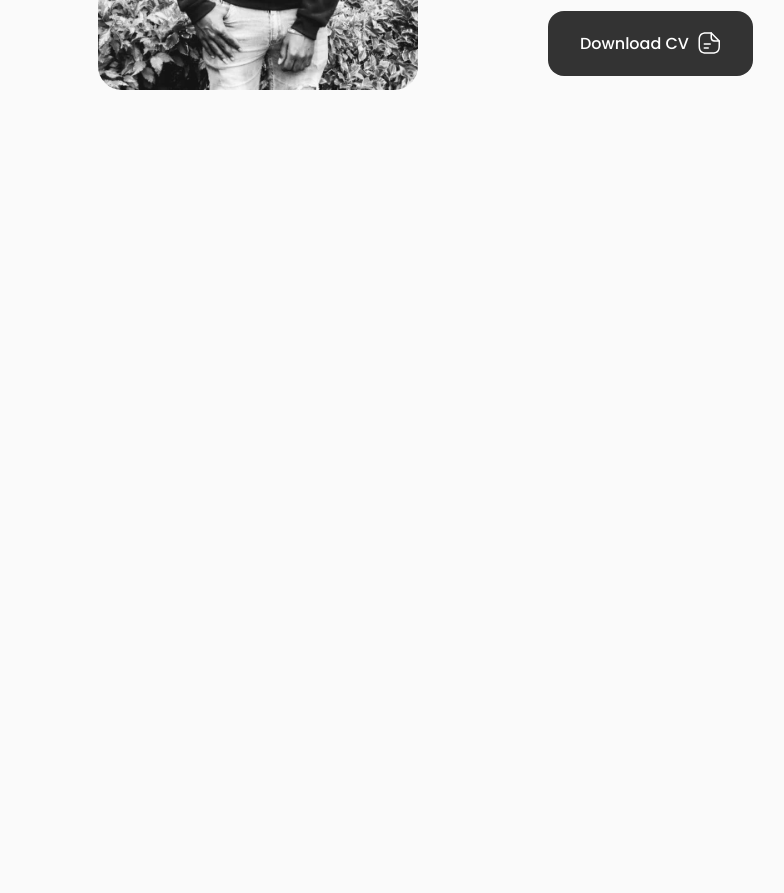
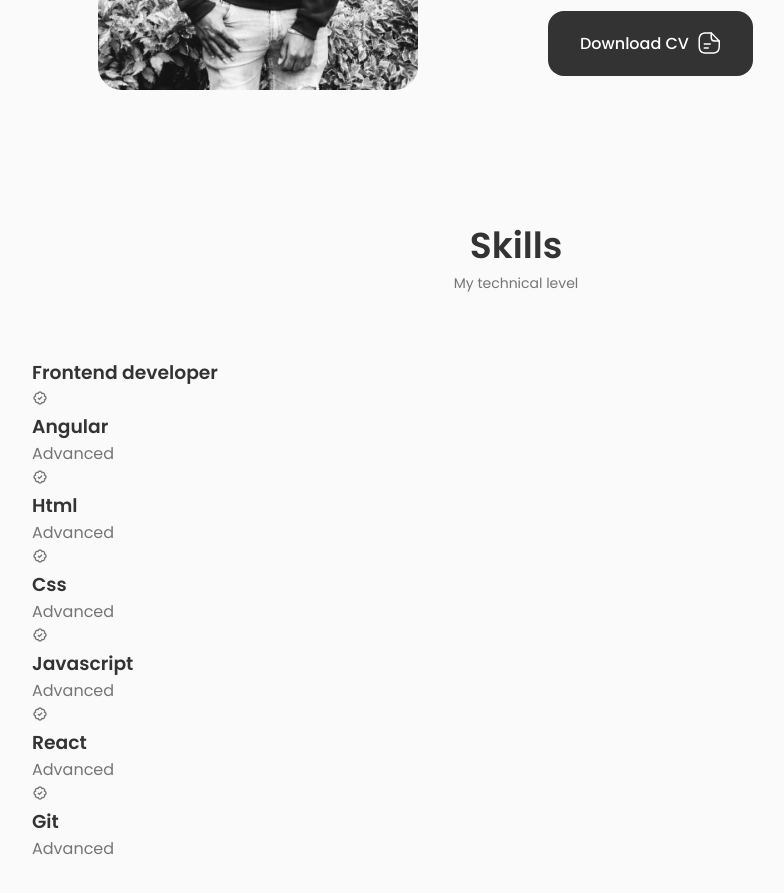
Before and after one commit to ch1n069/Portfolio, a React (Create React App) app: page / in a window 1280 px wide. Shown: the part 1240-2133 px from the top of the page, without its empty margins (124-908 px from the left). Before the commit the page ends 1362 px from the top, so only its background shows below. Built offline with nearby package versions, Linux system fonts and the light colour scheme.

Commit message:
created the backend and front end components

```diff
--- a/src/App.js
+++ b/src/App.js
@@ -4,6 +4,7 @@ import "./App.css";
 import Header from "./components/header/Header";
 import Home from "./components/home/Home";
 import About from "./components/about/About";
+import Skills from "./components/skills/Skills";
 
 function App() {
   return (
@@ -12,6 +13,7 @@ function App() {
       <main className="main">
         <Home />
         <About />
+        <Skills />
       </main>
     </div>
   );
--- /dev/null
+++ b/src/components/skills/Frontend.js
@@ -0,0 +1,67 @@
+import React from "react";
+
+const Frontend = () => {
+  return (
+    <div className="skills__content">
+      <h3 className="skills__title">Frontend developer</h3>
+      <div className="skills__box">
+        <div className="skills__group">
+          <div className="skills__data">
+            <i className="bx bx-badge-check"></i>
+          </div>
+          <div>
+            <h3 className="skills__name">Angular</h3>
+            <span className="skills__level">Advanced</span>
+          </div>
+        </div>
+        <div className="skills__group">
+          <div className="skills__data">
+            <i className="bx bx-badge-check"></i>
+          </div>
+          <div>
+            <h3 className="skills__name">Html</h3>
+            <span className="skills__level">Advanced</span>
+          </div>
+        </div>
+        <div className="skills__group">
+          <div className="skills__data">
+            <i className="bx bx-badge-check"></i>
+          </div>
+          <div>
+            <h3 className="skills__name">Css</h3>
+            <span className="skills__level">Advanced</span>
+          </div>
+        </div>
+        <div className="skills__group">
+          <div className="skills__data">
+            <i className="bx bx-badge-check"></i>
+          </div>
+          <div>
+            <h3 className="skills__name">Javascript</h3>
+            <span className="skills__level">Advanced</span>
+          </div>
+        </div>
+        <div className="skills__group">
+          <div className="skills__data">
+            <i className="bx bx-badge-check"></i>
+          </div>
+          <div>
+            <h3 className="skills__name">React</h3>
+            <span className="skills__level">Advanced</span>
+          </div>
+        </div>
+        <div className="skills__group">
+          <div className="skills__data">
+            <i className="bx bx-badge-check"></i>
+          </div>
+          <div>
+            <h3 className="skills__name">Git</h3>
+            <span className="skills__level">Advanced</span>
+          </div>
+        </div>
+      </div>
+    </div>
+  );
+};
+
+export default Frontend;
--- /dev/null
+++ b/src/components/skills/Skills.css
@@ -0,0 +1,3 @@
+>skills__container {
+    grid-template-columns: repeat(2, 350px);
+}
--- /dev/null
+++ b/src/components/skills/Skills.js
@@ -0,0 +1,17 @@
+import React from "react";
+import Frontend from "./Frontend";
+import "./Skills.css";
+
+const Skills = () => {
+  return (
+    <section className="skills section " id="skills">
+      <h2 className="section__title">Skills </h2>
+      <span className="section__subtitle">My technical level</span>
+      <div className="skills__container container grid">
+        <Frontend />
+      </div>
+    </section>
+  );
+};
+
+export default Skills;
```
Also changed, not shown: src/components/skills/Backend.js (added, +76 -0 lines).
